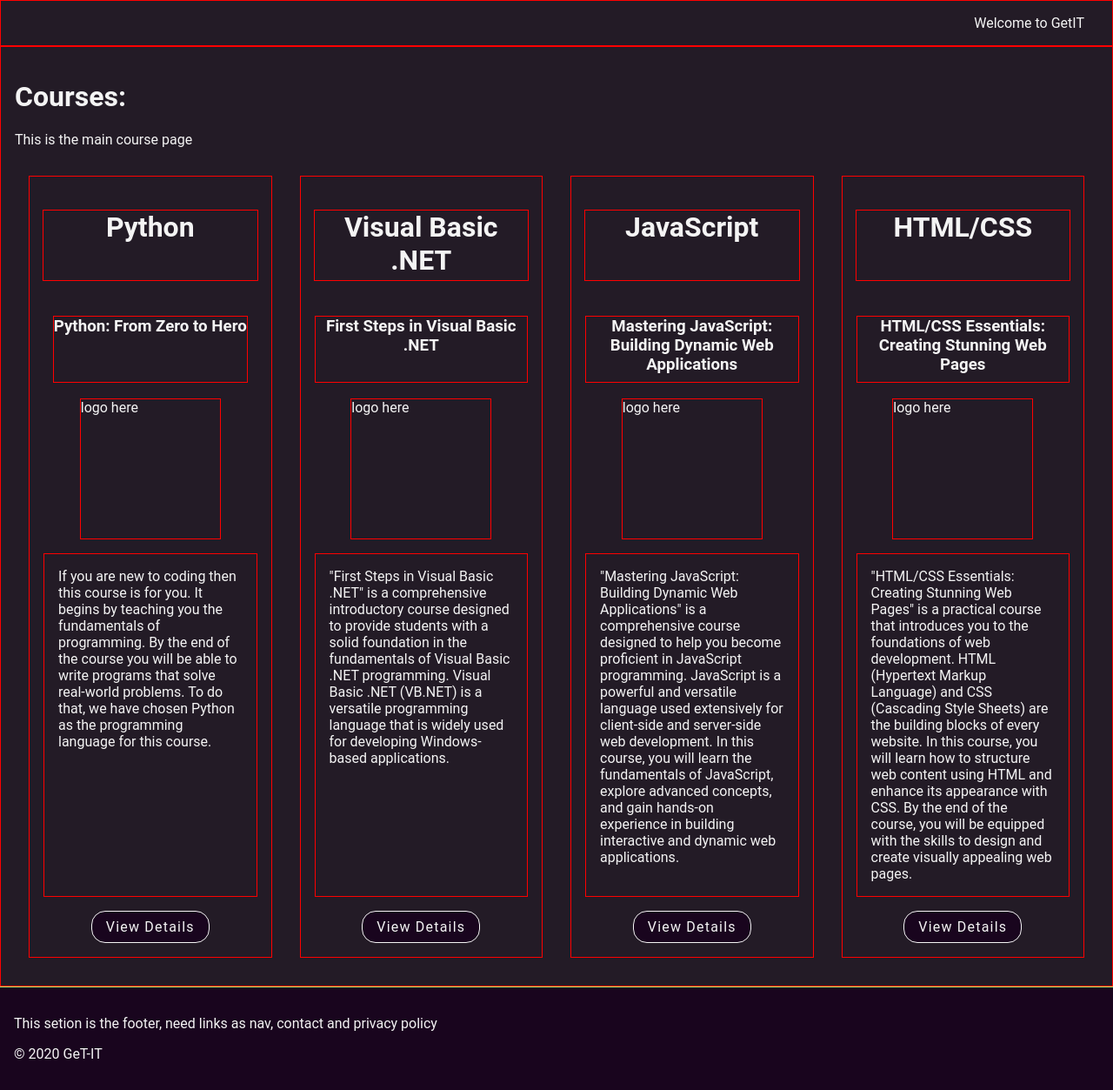
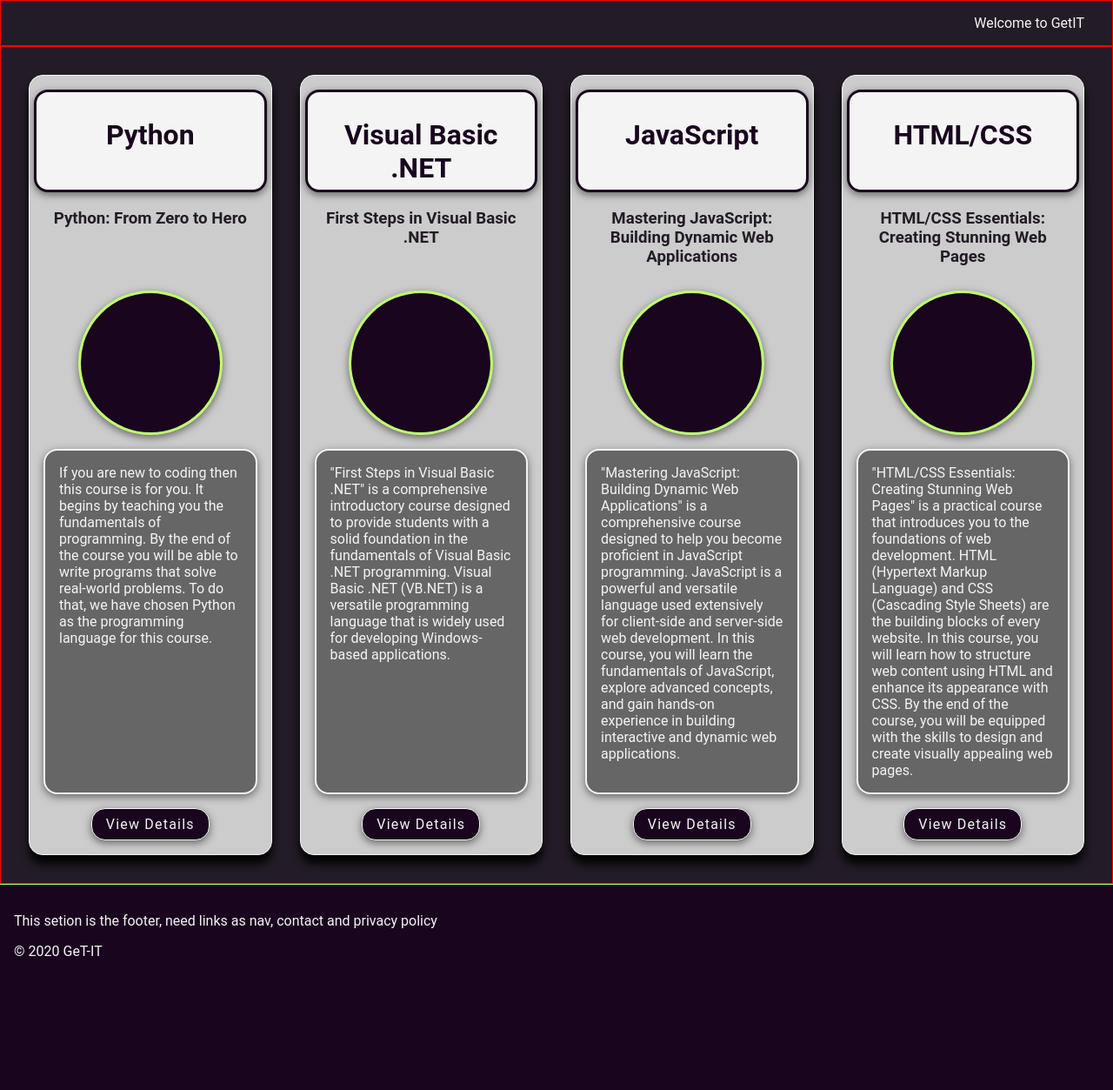
Before and after one commit to The-Digital-Dilemma/GetIT, a Django app: page /courses/ in a window 1280 px wide. Shown: the part 114-1367 px from the top of the page at 87% size. After the commit the page ends 1213 px from the top, so only its background shows below. Run offline with Django 4.2, Linux system fonts and the light colour scheme; data comes from the database, SQL or seed files in the repository.

Commit message:
card styling

```diff
--- a/GetIT/courses/templates/courses/courses_list.html
+++ b/GetIT/courses/templates/courses/courses_list.html
@@ -1,14 +1,14 @@
 {% extends "base.html" %} {% block content %}
-<h1>Courses:</h1>
-<p>This is the main course page</p>
 <div class="courses-card-container">
   {% for course in courses %}
   <div class="courses-card">
-    <h1>{{ course.language }}</h1>
+    <div class="courses-card-language">
+      <h1>{{ course.language }}</h1>
+    </div>
     <div class="courses-card-title">
       <h3>{{ course.title }}</h3>
     </div>
-    <div class="courses-card-logo">logo here</div>
+    <div class="courses-card-logo"></div>
     <div class="course-card-description">{{ course.description }}</div>
     <a
       class="btn-courses-card"
--- a/GetIT/static/css/style.css
+++ b/GetIT/static/css/style.css
@@ -4,13 +4,14 @@
   --secondary-color: #f4f4f4;
   --third-color: #8c52ff;
   --background-color: #231b26;
+  --background-color-light: rgb(40, 30, 50);
   --background-color-dark: rgb(25, 5, 30);
   --border-color: #ccc;
   --border-color-light: #f4f4f4;
   --border-color-dark: #666;
   --border-radius: 1em;
-  --box-shadow: 0 1px 5px rgba(0, 0, 0, 0.1);
-  --box-shadow-light: 0 1px 5px rgba(0, 0, 0, 0.1);
+  --box-shadow: 0 10px 10px rgba(0, 0, 0, 0.9);
+  --box-shadow-light: 0 3px 10px rgba(0, 0, 0, 0.5);
   --box-shadow-dark: 0 1px 5px rgba(0, 0, 0, 0.1);
   --glow-effect: 0 0 5px #c1ff72, 0 0 1px #c1ff72, 0 0 30px #c1ff72;
   --transition: all 0.3s ease-in-out;
@@ -146,29 +147,43 @@ footer {
   flex: 1;
   display: flex;
   flex-direction: column;
-  border: 1px solid red;
+  border: 1px solid var(--border-color-light);
+  background-color: var(--border-color);
+  border-radius: var(--border-radius);
+  box-shadow: var(--box-shadow);
   justify-content: space-between;
   align-items: center;
+  margin: 1em;
   padding: 1em;
-  margin: 1em;
 }
-.courses-card h1 {
+.courses-card-language {
   text-align: center;
-  height: 2.5em;
+  justify-content: center;
+  vertical-align: center;
+  height: 6em;
+  padding: 0.5em;
   width: 100%;
-  border: 1px solid red;
+  background-color: var(--secondary-color);
+  color: var(--background-color-dark);
+  border: 3px solid var(--background-color-dark);
+  border-radius: var(--border-radius);
+  box-shadow: var(--box-shadow-light);
 }
+
 .courses-card h3 {
   text-align: center;
   height: 4em;
-  border: 1px solid red;
+  color: var(--background-color);
 }
 .courses-card-logo {
   justify-content: center;
   width: 160px;
   height: 160px;
   margin-bottom: 1em;
-  border: 1px solid red;
+  border-radius: 50%;
+  border: 3px solid var(--primary-color);
+  background-color: var(--background-color-dark);
+  box-shadow: var(--box-shadow-light);
 }
 .course-card-description {
   flex-grow: 1;
@@ -178,7 +193,11 @@ footer {
   align-items: center;
   padding: 1em;
   margin-bottom: 1em;
-  border: 1px solid red;
+  color: var(--secondary-color);
+  background-color: var(--border-color-dark);
+  border: 2px solid var(--border-color-light);
+  border-radius: var(--border-radius);
+  box-shadow: var(--box-shadow-light);
 }
 .btn-courses-card {
   justify-content: center;
@@ -190,6 +209,7 @@ footer {
   text-decoration: none;
   letter-spacing: 1.2px;
   vertical-align: center;
+  box-shadow: var(--box-shadow-light);
 }
 .btn-courses-card:hover {
   color: var(--primary-color);
```
